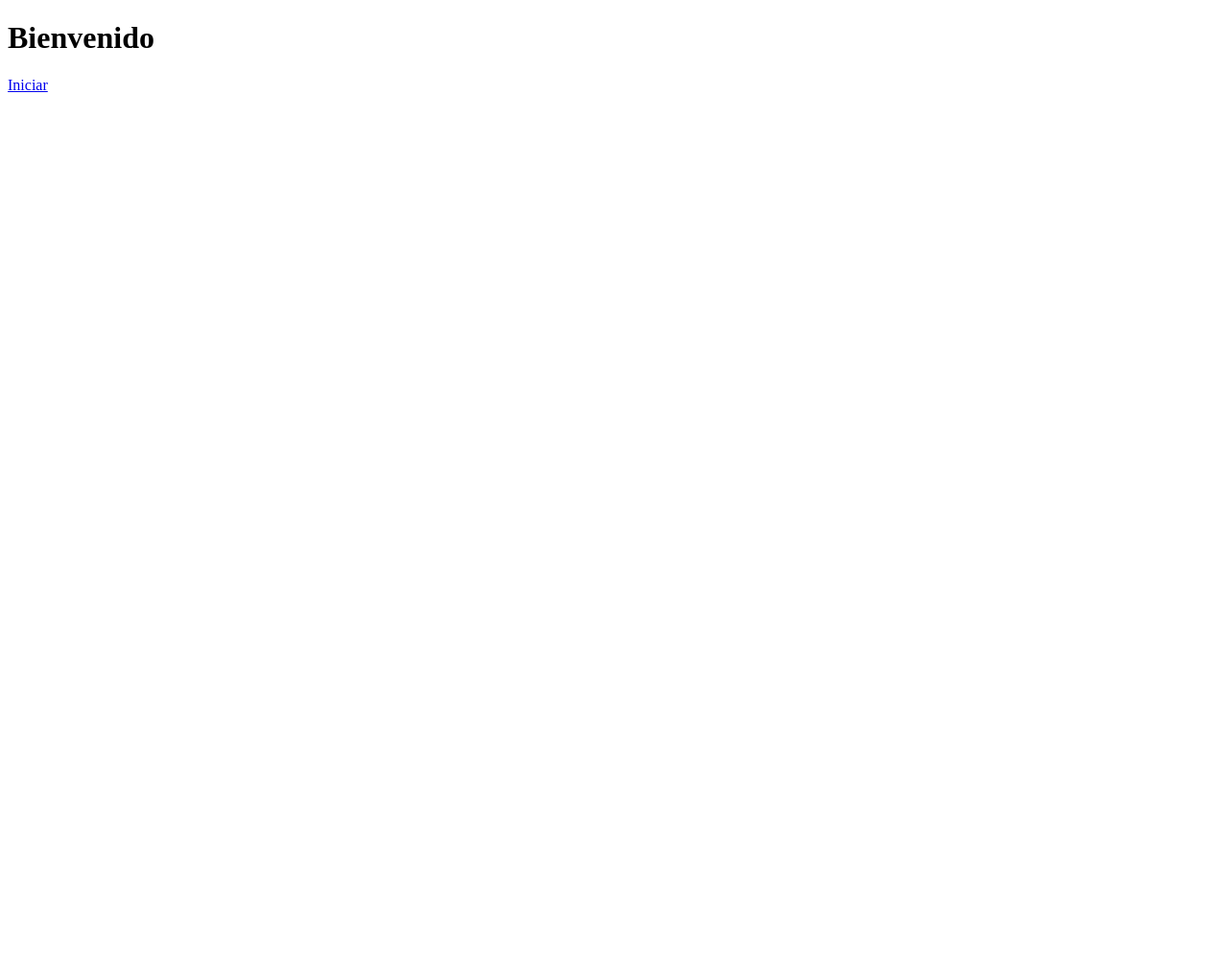
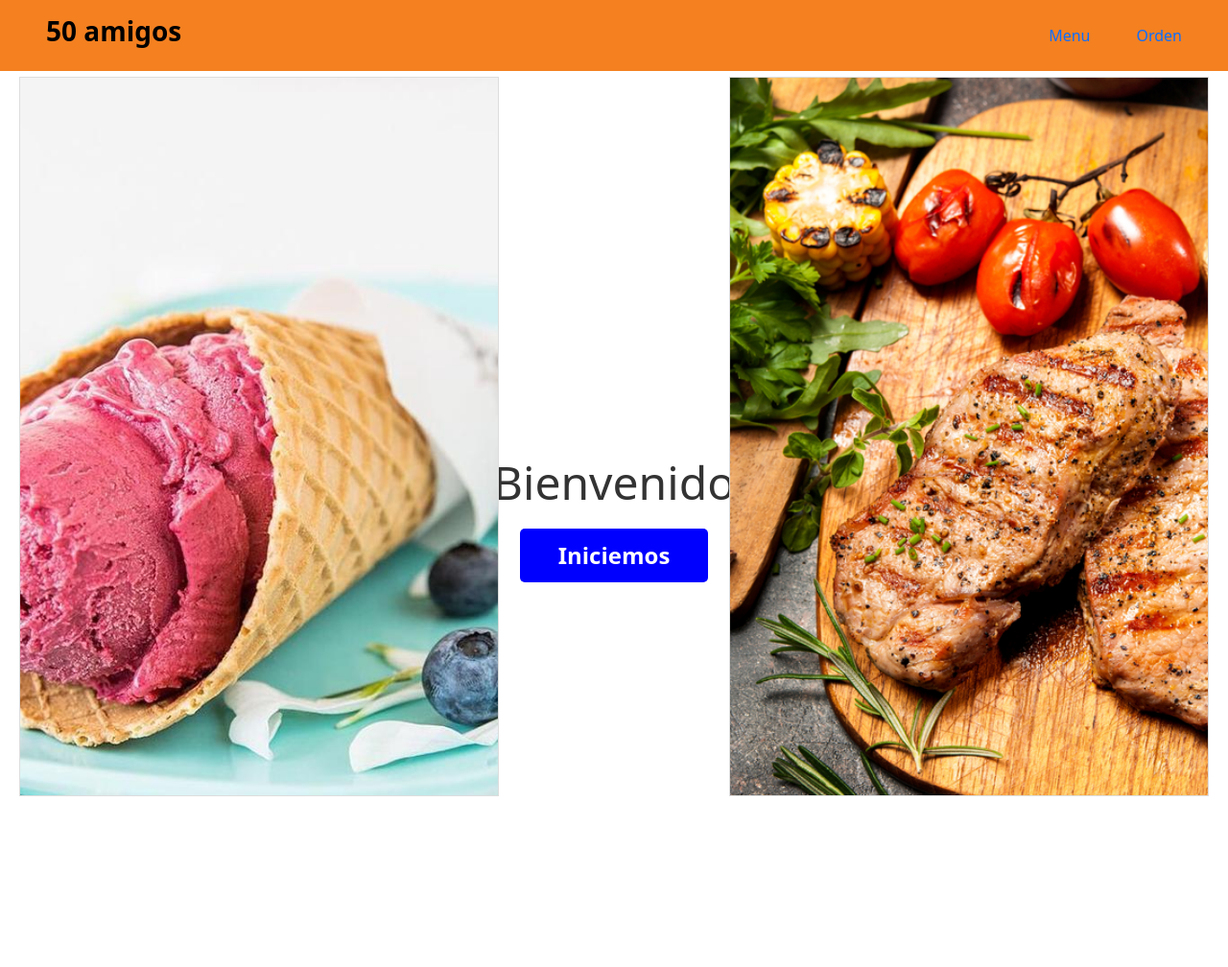
Before and after one commit to DiXap/DigitalInnovators, a Django app: page / in a window 1280 px wide. Before the commit the page is almost empty. Shown: the whole page at 96% size. Before the commit the page ends 96 px from the top, so only its background shows below. Run offline with Django 4.2, Linux system fonts and the light colour scheme.

Commit message:
Vista Home

```diff
--- a/CincuentaAmigos/settings.py
+++ b/CincuentaAmigos/settings.py
@@ -121,7 +121,9 @@ USE_TZ = True
 # Static files (CSS, JavaScript, Images)
 # https://docs.djangoproject.com/en/4.1/howto/static-files/
 
-STATIC_URL = 'static/'
+#STATIC_URL = 'static/'
+STATIC_URL = '/static/'
+
 
 # Default primary key field type
 # https://docs.djangoproject.com/en/4.1/ref/settings/#default-auto-field
--- a/RestaurantApp/templates/base.html
+++ b/RestaurantApp/templates/base.html
@@ -13,6 +13,8 @@
     <link href="{% static 'global.css' %}" rel="stylesheet">
     {% block title %}
     {% endblock %}
+
+    </style>
 </head>
 <body>
     <nav
@@ -21,7 +23,7 @@
     >
         <div class="text-center">
             <h1 class="fs-3 fw-semibold">
-                <a href="{% url 'menu' %}">
+                <a href="{% url 'menu' %}" style="color: black;">
                     50 amigos
                 </a>
             </h1>
--- a/RestaurantApp/templates/home.html
+++ b/RestaurantApp/templates/home.html
@@ -1,15 +1,88 @@
-<!DOCTYPE html>
-<html lang="en">
-<head>
-    <meta charset="UTF-8">
-    <meta http-equiv="X-UA-Compatible" content="IE=edge">
-    <meta name="viewport" content="width=device-width, initial-scale=1.0">
-    <title>50 amigos</title>
-</head>
-<body>
-    <main>
-        <h1>Bienvenido</h1>
-        <a href="{% url 'table_init' %}">Iniciar</a>
-    </main>
-</body>
-</html>
+{% extends 'base.html' %}
+
+{% block title %}
+<title>Bienvenido</title>
+{% endblock %}
+
+{% block navbar_items %}
+{{ block.super }}
+{% endblock %}
+
+{% block content %}
+<main style="display: flex; justify-content: center; align-items: center; flex-direction: column; height: 100vh;">
+    <style>
+        .welcome-heading {
+            font-size: 48px;
+            color: #333;
+            margin-bottom: 20px;
+            text-align: center;
+        }
+
+        .start-link {
+            display: inline-block;
+            padding: 10px 40px;
+            background-color: #f48020;
+            color: #fff;
+            text-decoration: none;
+            border-radius: 5px;
+            font-weight: bold;
+            transition: background-color 0.3s ease;
+            font-size: 24px;
+        }
+
+        .start-link.blue {
+            background-color: blue;
+        }
+
+        .start-link:hover {
+            background-color: #0044cc;
+        }
+
+        .sidebar {
+            position: fixed;
+            top: 80px;
+            right: 20px; /* Modifica 'left' por 'right' */
+            display: flex;
+            flex-direction: column;
+            gap: 20px;
+        }
+
+        .sidebar-item {
+            width: 500px;
+            height: 750px;
+            background-color: #f9f9f9;
+            border: 1px solid #ddd;
+            display: flex;
+            justify-content: center;
+            align-items: center;
+            text-align: center;
+            /* Elimina 'transform: rotate(-5deg);' */
+            overflow: hidden;
+        }
+
+        .sidebar-item img {
+            width: 100%;
+            height: 100%;
+            object-fit: cover;
+        }
+    </style>
+    {% load static %}
+
+    <div style="text-align: center;">
+        <h1 class="welcome-heading">¡Bienvenido!</h1>
+        <a class="start-link blue" href="{% url 'table_init' %}">Iniciemos</a>
+    </div>
+
+    <div class="sidebar">
+        <div class="sidebar-item">
+            <img src="{% static 'images/Carne.jpg' %}" alt="Image 1">
+        </div>
+    </div>
+
+    <div class="sidebar" style="position: fixed; top: 80px; left: 20px;"> <!-- Modifica 'right' por 'left' -->
+        <div class="sidebar-item">
+            <img src="{% static 'images/Helado.jpg' %}" alt="Image 2">
+        </div>
+    </div>
+</main>
+{% endblock %}
--- a/RestaurantApp/templates/menu.html
+++ b/RestaurantApp/templates/menu.html
@@ -1,5 +1,5 @@
 {% extends 'base.html' %}
-{% load static
+{% load static}
 {% block title %}
 <title>50 amigos - Menú</title>
 {% endblock %}
```
Also changed, not shown: db.sqlite3, static/images/Carne.jpg (added), static/images/Helado.jpg (added).
